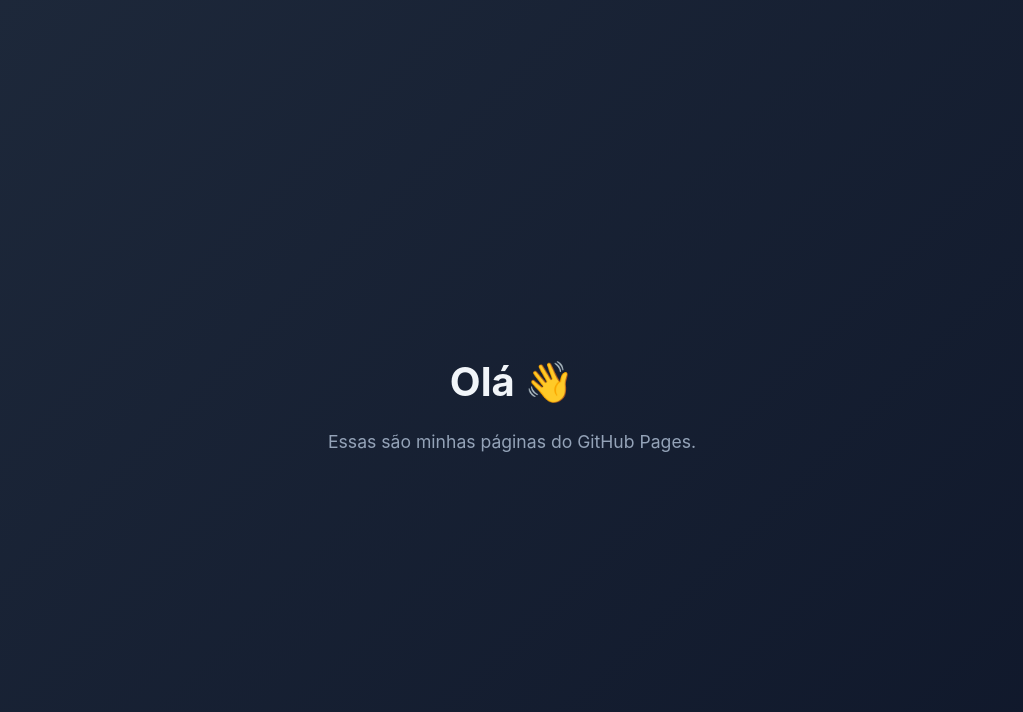
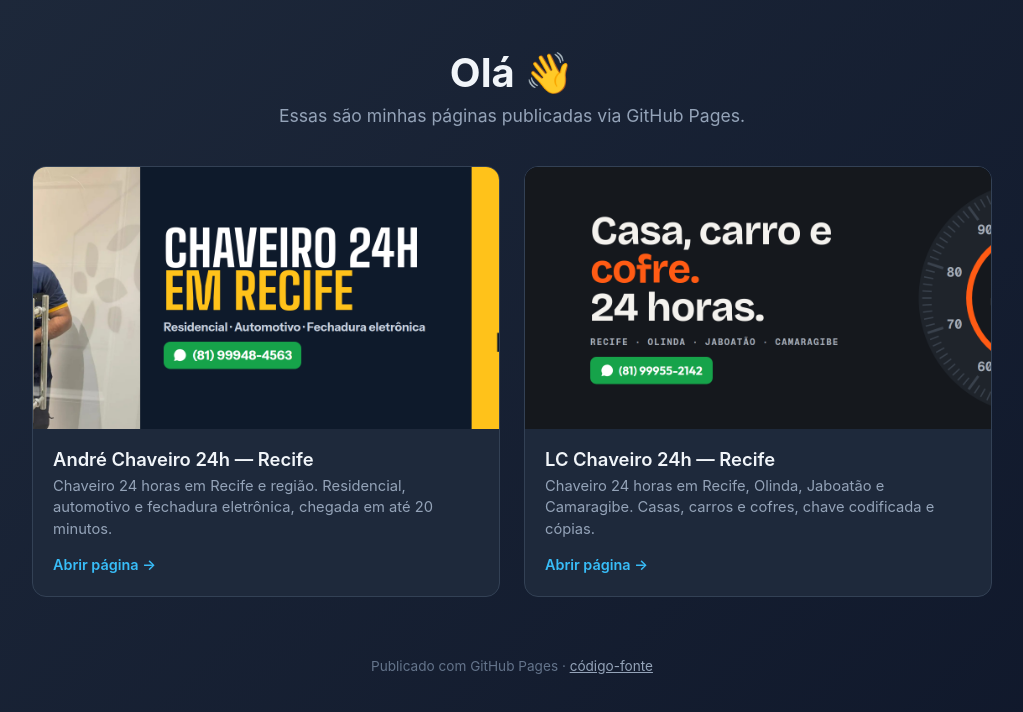
Before and after one commit to developergustavor/pages, a plain HTML site: page index.html in a window 1280 px wide. Shown: the whole page, without its empty margins (128-1151 px from the left). Drawn offline with Linux system fonts and the light colour scheme.

Commit message:
feat: navegacao para subpages no index + .claude/CLAUDE.md com regra de roteamento

```diff
--- a/index.html
+++ b/index.html
@@ -3,26 +3,103 @@
 <head>
   <meta charset="UTF-8">
   <meta name="viewport" content="width=device-width, initial-scale=1.0">
-  <title>developergustavor</title>
+  <title>developergustavor — Páginas</title>
+  <meta name="description" content="Índice das páginas publicadas via GitHub Pages.">
   <style>
+    * { box-sizing: border-box; }
     body {
       font-family: -apple-system, BlinkMacSystemFont, "Segoe UI", Roboto, sans-serif;
+      margin: 0;
+      min-height: 100vh;
+      background: linear-gradient(135deg, #1e293b 0%, #0f172a 100%);
+      color: #f1f5f9;
       display: flex;
       flex-direction: column;
       align-items: center;
-      justify-content: center;
-      min-height: 100vh;
-      margin: 0;
-      background: linear-gradient(135deg, #1e293b 0%, #0f172a 100%);
-      color: #f1f5f9;
+      padding: 3rem 1.25rem 4rem;
+    }
+    header {
       text-align: center;
+      margin-bottom: 2.5rem;
+      max-width: 640px;
     }
-    h1 { font-size: 2.5rem; margin-bottom: 0.5rem; }
-    p { color: #94a3b8; font-size: 1.1rem; }
+    h1 { font-size: 2.5rem; margin: 0 0 0.5rem; }
+    header p { color: #94a3b8; font-size: 1.1rem; margin: 0; }
+    main {
+      width: 100%;
+      max-width: 960px;
+    }
+    .grid {
+      display: grid;
+      grid-template-columns: repeat(auto-fit, minmax(280px, 1fr));
+      gap: 1.5rem;
+    }
+    .card {
+      display: flex;
+      flex-direction: column;
+      background: #1e293b;
+      border: 1px solid #334155;
+      border-radius: 14px;
+      overflow: hidden;
+      text-decoration: none;
+      color: inherit;
+      transition: transform 0.15s ease, border-color 0.15s ease, box-shadow 0.15s ease;
+    }
+    .card:hover {
+      transform: translateY(-4px);
+      border-color: #38bdf8;
+      box-shadow: 0 12px 28px rgba(0, 0, 0, 0.35);
+    }
+    .card img {
+      width: 100%;
+      aspect-ratio: 16 / 9;
+      object-fit: cover;
+      background: #0f172a;
+      display: block;
+    }
+    .card-body { padding: 1.15rem 1.25rem 1.35rem; }
+    .card-title { font-size: 1.15rem; font-weight: 600; margin: 0 0 0.4rem; }
+    .card-desc { color: #94a3b8; font-size: 0.92rem; line-height: 1.45; margin: 0 0 0.9rem; }
+    .card-cta { color: #38bdf8; font-size: 0.9rem; font-weight: 600; }
+    footer { margin-top: 3rem; color: #64748b; font-size: 0.85rem; text-align: center; }
+    footer a { color: #94a3b8; }
   </style>
 </head>
 <body>
-  <h1>Olá 👋</h1>
-  <p>Essas são minhas páginas do GitHub Pages.</p>
+  <header>
+    <h1>Olá 👋</h1>
+    <p>Essas são minhas páginas publicadas via GitHub Pages.</p>
+  </header>
+
+  <main>
+    <!--
+      NAVEGAÇÃO DAS SUBPAGES — mantenha esta lista em sincronia com as subpastas do repositório.
+      Regra (ver .claude/CLAUDE.md): a cada subpasta com index.html adicionada/removida/renomeada,
+      atualize os cards abaixo para refletir o roteamento correto e completo.
+    -->
+    <div class="grid">
+      <a class="card" href="andre-chaveiro-24h-recife/">
+        <img src="andre-chaveiro-24h-recife/assets/capa-rede-social.png" alt="André Chaveiro 24h Recife" loading="lazy">
+        <div class="card-body">
+          <p class="card-title">André Chaveiro 24h — Recife</p>
+          <p class="card-desc">Chaveiro 24 horas em Recife e região. Residencial, automotivo e fechadura eletrônica, chegada em até 20 minutos.</p>
+          <span class="card-cta">Abrir página →</span>
+        </div>
+      </a>
+
+      <a class="card" href="lc-chaveiro-24h-recife/">
+        <img src="lc-chaveiro-24h-recife/assets/capa-rede-social.png" alt="LC Chaveiro 24h Recife" loading="lazy">
+        <div class="card-body">
+          <p class="card-title">LC Chaveiro 24h — Recife</p>
+          <p class="card-desc">Chaveiro 24 horas em Recife, Olinda, Jaboatão e Camaragibe. Casas, carros e cofres, chave codificada e cópias.</p>
+          <span class="card-cta">Abrir página →</span>
+        </div>
+      </a>
+    </div>
+  </main>
+
+  <footer>
+    <p>Publicado com GitHub Pages · <a href="https://github.com/developergustavor/pages">código-fonte</a></p>
+  </footer>
 </body>
 </html>
```
Also changed, not shown: 1 other file.
